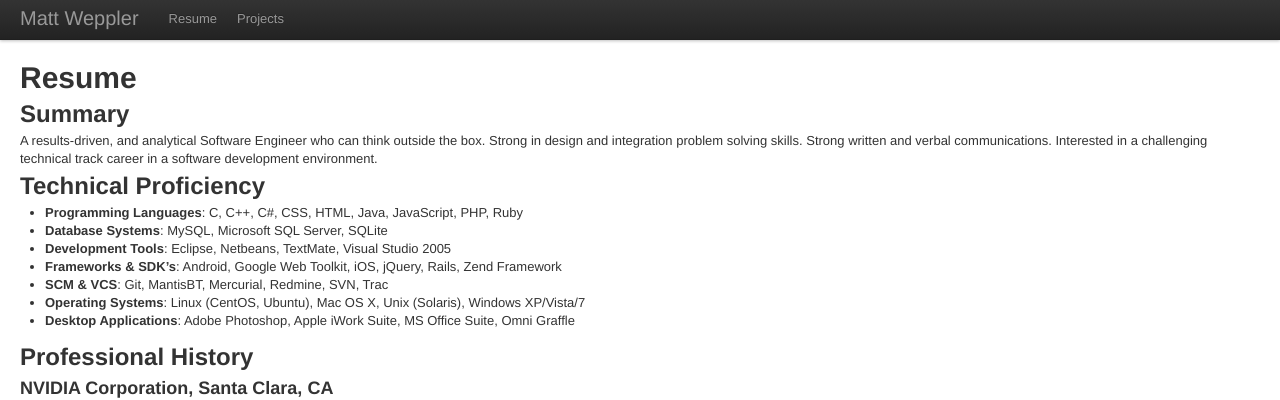
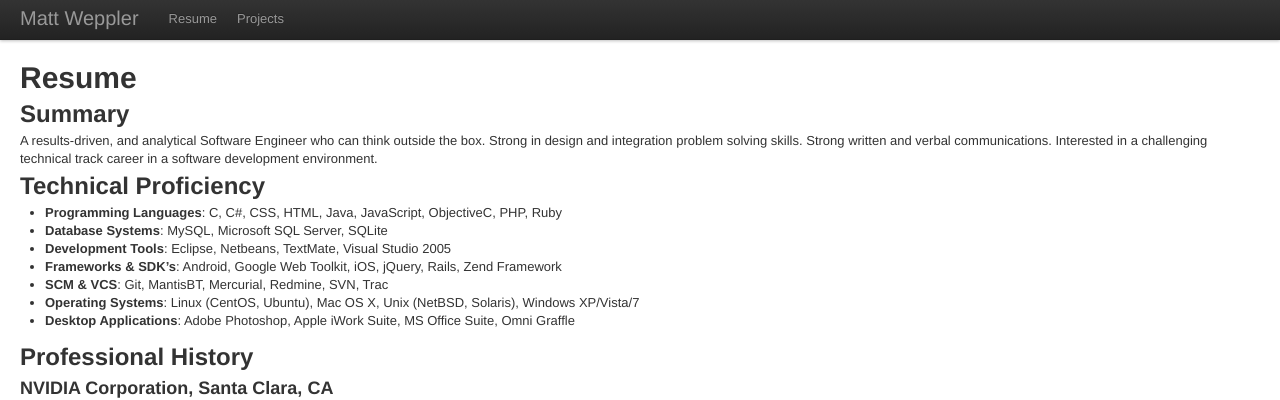
Before and after one commit to mweppler/mweppler.github.com, a Jekyll site: the page built from resume.html, in a window 1280 px wide and 900 px high. Shown: the top 400 px of the window. Built offline with Jekyll 4.4.1, drawn with Linux system fonts in a browser that asks for light colours.

Commit message:
- minor resume update - added favicon

```diff
--- a/resume.html
+++ b/resume.html
@@ -9,12 +9,12 @@ A results-driven, and analytical Software Engineer who can think outside the box
 <h2>Technical Proficiency</h2>
 <section>
   <ul>
-    <li><strong>Programming Languages</strong>: C, C++, C#, CSS, HTML, Java, JavaScript, PHP, Ruby</li>
+    <li><strong>Programming Languages</strong>: C, C#, CSS, HTML, Java, JavaScript, ObjectiveC, PHP, Ruby</li>
     <li><strong>Database Systems</strong>: MySQL, Microsoft SQL Server, SQLite</li>
     <li><strong>Development Tools</strong>: Eclipse, Netbeans, TextMate, Visual Studio 2005</li>
     <li><strong>Frameworks &amp; SDK’s</strong>: Android, Google Web Toolkit, iOS, jQuery, Rails, Zend Framework</li>
     <li><strong>SCM &amp; VCS</strong>: Git, MantisBT, Mercurial, Redmine, SVN, Trac</li>
-    <li><strong>Operating Systems</strong>: Linux (CentOS, Ubuntu), Mac OS X, Unix (Solaris), Windows XP/Vista/7</li>
+    <li><strong>Operating Systems</strong>: Linux (CentOS, Ubuntu), Mac OS X, Unix (NetBSD, Solaris), Windows XP/Vista/7</li>
     <li><strong>Desktop Applications</strong>: Adobe Photoshop, Apple iWork Suite, MS Office Suite, Omni Graffle</li>
   </ul>
 </section>
```
Also changed, not shown: ico/favicon.ico (added).
